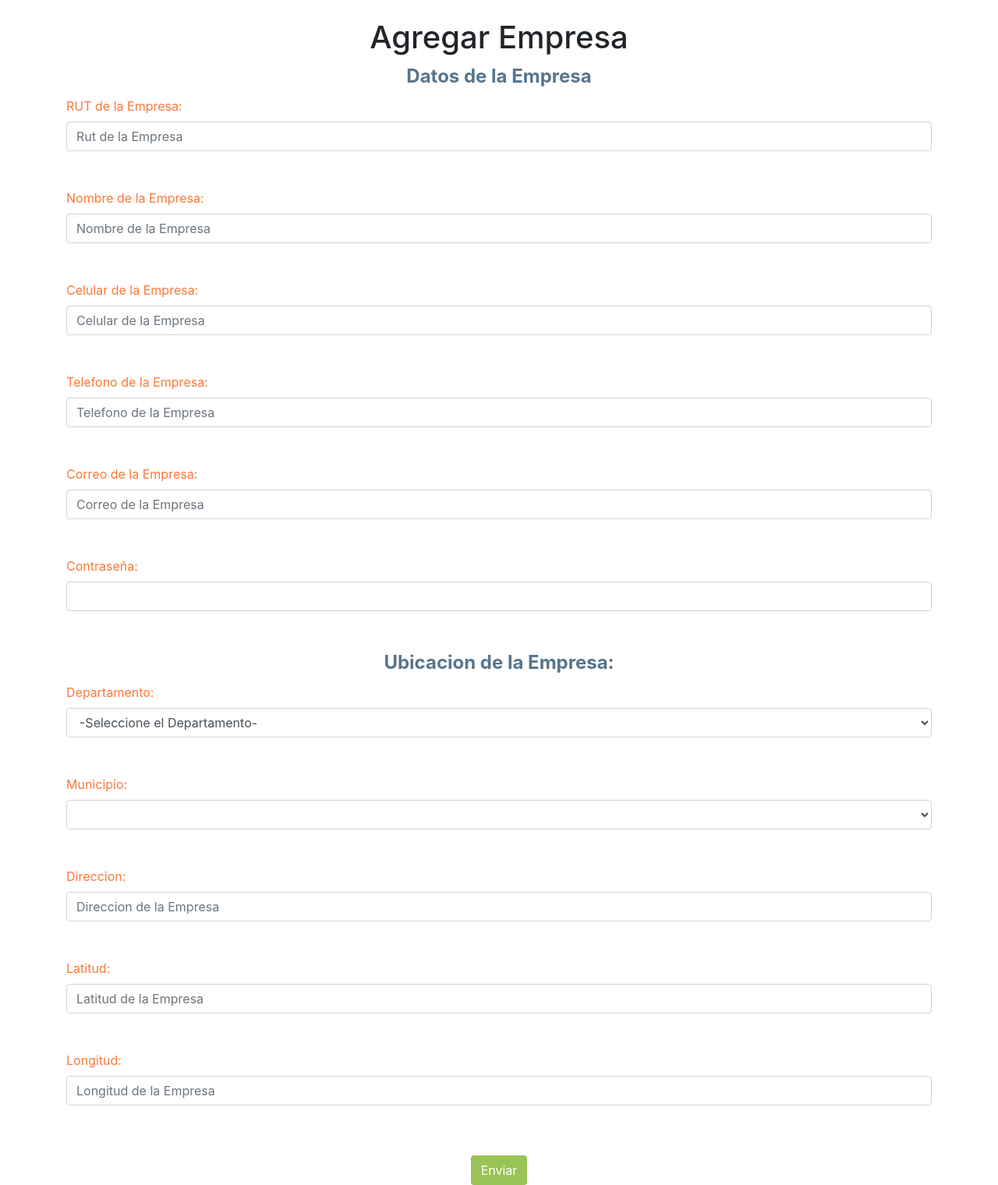
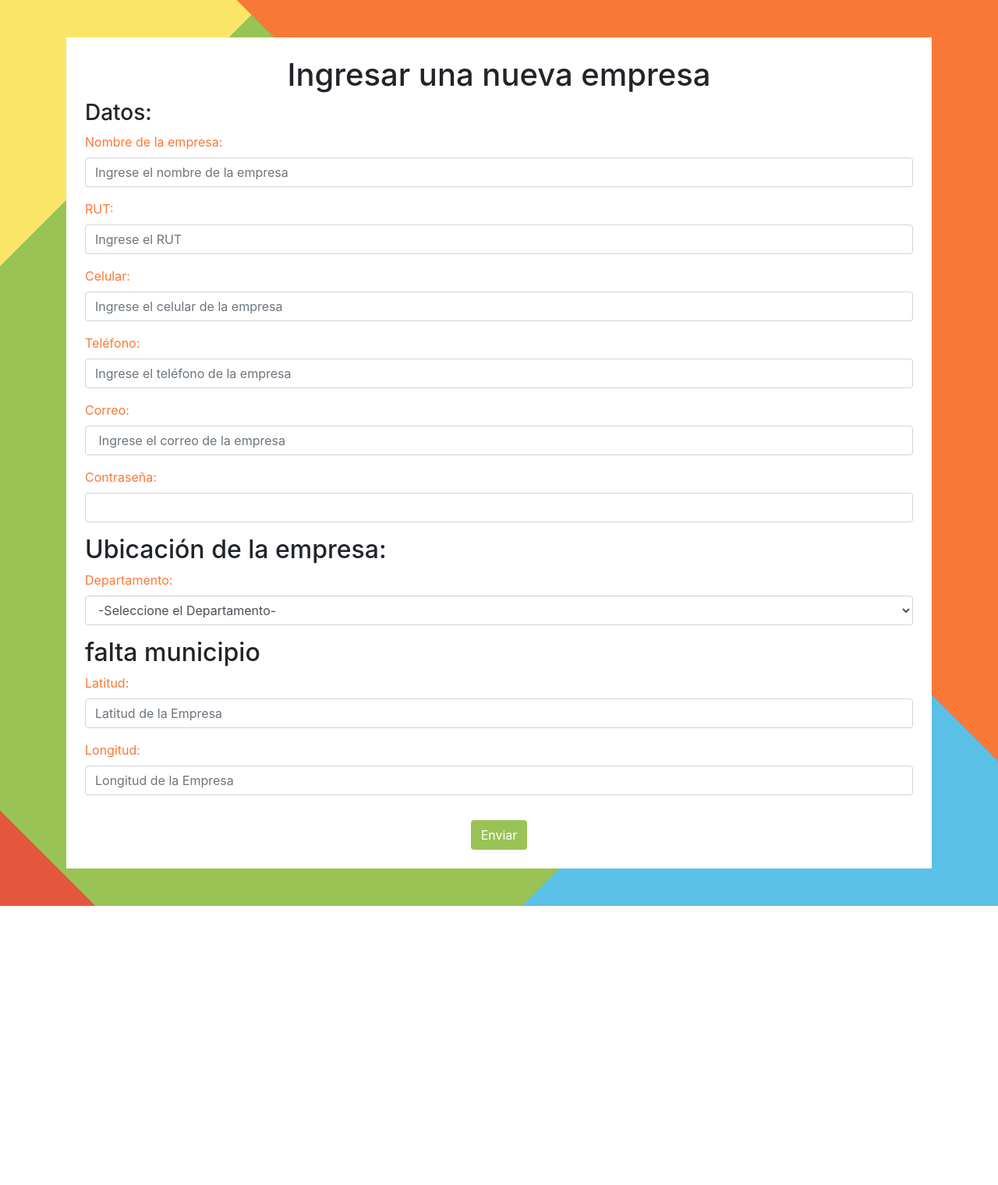
Before and after one commit to sam-oro/abejorral-turista, a PHP site: page /GIT/vistas/Empresa/form_empresa.php in a window 1280 px wide. Shown: the whole page at 78% size. After the commit the page ends 1162 px from the top, so only its background shows below. Run offline with PHP 8.4, Linux system fonts and the light colour scheme; data that the repository does not hold is empty; some libraries are stand-ins or nearby versions.

Commit message:
Formularios

```diff
--- a/vistas/Empresa/form_empresa.php
+++ b/vistas/Empresa/form_empresa.php
@@ -2,7 +2,8 @@
     require_once "../../conexion/conexion.php";
 ?>
     <!DOCTYPE html>
-<html lang="en">
+    <html lang="es">
+
     <head>
         <meta charset="UTF-8">
         <meta name="viewport" content="width=device-width, initial-scale=1.0">
@@ -12,33 +13,60 @@
         </script>
 
         <link rel="stylesheet" href="https://maxcdn.bootstrapcdn.com/bootstrap/4.0.0/css/bootstrap.min.css" integrity="sha384-Gn5384xqQ1aoWXA+058RXPxPg6fy4IWvTNh0E263XmFcJlSAwiGgFAW/dAiS6JXm" crossorigin="anonymous">
-    <title>Document</title>
+        <title>Empresa</title>
     </head>
+
     <body>
-    <main class="col-12">
-        <div class="container text-center mt-4">
+
+        <section class="bg-forms p-md-5 p-0">
+            <div class="container">
+                <div class="col-12 p-4" style="background-color: #fff;">
+                    <form action="insertar_empresa.php" method="POST">
+
+                        <div class="text-center">
+                            <h1>Ingresar una nueva empresa</h1>
+                        </div>
+
                         <div>
-            <h1>Agregar Empresa</h1>
+                            <h3>Datos:</h3>
                         </div>
+
+                        <div class="form-group">
+                            <label class="label-frm" for="nombre">Nombre de la empresa: </label>
+                            <input class="form-control" type="text" name="Nombre" id="nombre" placeholder="Ingrese el nombre de la empresa" required>
+                        </div>
+
+                        <div class="form-group">
+                            <label class="label-frm" for="rut">RUT: </label>
+                            <input class="form-control" type="text" name="RUT_Empresa" id="rut" placeholder="Ingrese el RUT" required>
+                        </div>
+
+                        <div class="form-group">
+                            <label class="label-frm" for="cel">Celular: </label>
+                            <input class="form-control" type="text" name="Cel" id="cel" placeholder="Ingrese el celular de la empresa">
+                        </div>
+
+                        <div class="form-group">
+                            <label class="label-frm" for="tel">Teléfono: </label>
+                            <input class="form-control" type="text" name="Telefono" id="tel" placeholder="Ingrese el teléfono de la empresa">
+                        </div>
+
+                        <div class="form-group">
+                            <label class="label-frm" for="correo">Correo: </label>
+                            <input class="form-control" class="form-control" type="email" name="Correo" id="correo" placeholder=" Ingrese el correo de la empresa">
+                        </div>
+
+                        <div class="form-group">
+                            <label class="label-frm" for="tel">Contraseña: </label>
+                            <input class="form-control" type="password" name="contrasena" id="contrasena">
+                        </div>
+
                         <div>
-            <form action="insertar_empresa.php" method="POST">
-                <fieldset>
-                    <legend class="legend">Datos de la Empresa</legend>
-                    <label class="label-frm" for="rut">RUT de la Empresa: </label><br>
-                    <input class="form-control" type="text" name="RUT_Empresa" id="rut" placeholder="Rut de la Empresa" required><br><br>
-                    <label class="label-frm" for="nombre">Nombre de la Empresa: </label><br>
-                    <input class="form-control" type="text" name="Nombre" id="nombre" placeholder="Nombre de la Empresa" required><br><br>
-                    <label class="label-frm" for="cel">Celular de la Empresa: </label><br>
-                    <input class="form-control" type="text" name="Cel" id="cel" placeholder="Celular de la Empresa"><br><br>
-                    <label class="label-frm" for="tel">Telefono de la Empresa: </label><br>
-                    <input class="form-control" type="text" name="Telefono" id="tel" placeholder="Telefono de la Empresa"><br><br>
-                    <label class="label-frm" for="correo">Correo de la Empresa: </label><br>
-                    <input class="form-control"  class="form-control" type="email" name="Correo" id="correo" placeholder="Correo de la Empresa"><br><br>
-                    <label class="label-frm" for="tel">Contraseña: </label><br>
-                    <input class="form-control" type="password-" name="contrasena" id="contrasena"><br><br>
-                    <fieldset>
-                        <legend class="legend">Ubicacion de la Empresa:</legend>
-                        <label class="label-frm" for="departamento">Departamento: </label><br>
+                            <h2>Ubicación de la empresa:</h2>
+                        </div>
+
+                        <div class="form-group">
+                            <label class="label-frm" for="departamento">Departamento: </label>
                             <select class="form-control" name="departamento" id="departamento">
                                 <option value="0" disabled selected>-Seleccione el Departamento-</option>
                                 <?php
@@ -49,25 +77,31 @@
                                 <?php
                                 }
                                 ?>
-                        </select><br><br>
-                        <div id="municipio"></div>
-                        <label class="label-frm" for="direccion">Direccion: </label><br>
-                        <input class="form-control" type="text" name="Direccion" id="direccion" placeholder="Direccion de la Empresa"><br><br>
-                        <label class="label-frm" for="latitud">Latitud: </label><br>
-                        <input class="form-control" type="text" name="latitud" id="latitud" placeholder="Latitud de la Empresa"><br><br>
-                        <label class="label-frm" for="longitud">Longitud: </label><br>
-                        <input class="form-control" type="text" name="longitud" id="longitud" placeholder="Longitud de la Empresa"><br><br>
-                    </fieldset>
-                </fieldset>
-                <input class="btn btn-color" type="submit" value="Enviar">
+                            </select>
+                        </div>
+
+                        <h2>falta municipio</h2>
+
+                        <div class="form-group">
+                            <label class="label-frm" for="latitud">Latitud: </label>
+                            <input class="form-control" type="text" name="latitud" id="latitud" placeholder="Latitud de la Empresa">
+                        </div>
+
+                        <div class="form-group">
+                            <label class="label-frm" for="longitud">Longitud: </label>
+                            <input class="form-control" type="text" name="longitud" id="longitud" placeholder="Longitud de la Empresa">
+                        </div>
+
+                        <div class="text-center">
+                            <button class="btn btn-color" type="submit" value="enviar">Enviar</button>
+                        </div>
                     </form>
                 </div>
             </div>
-
-    </main>
+        </section>
 
         <script type="text/javascript">
-        $(document).ready(function(){
+            $(document).ready(function() {
                 recargarLista();
 
                 $('#departamento').change(function() {
@@ -78,22 +112,21 @@
         <script type="text/javascript">
             function recargarLista() {
                 $.ajax({
-                type:"POST",
-                url:"slc_municipio.php",
-                data:"departamento="+$('#departamento').val(),
-                success:function(r){
+                    type: "POST",
+                    url: "slc_municipio.php",
+                    data: "departamento=" + $('#departamento').val(),
+                    success: function(r) {
                         $('#municipio').html(r);
                     }
                 });
             }
         </script>
 
-    <script src="https://code.jquery.com/jquery-3.5.1.js"
-    integrity="sha256-QWo7LDvxbWT2tbbQ97B53yJnYU3WhH/C8ycbRAkjPDc="
-    crossorigin="anonymous"></script>
+        <script src="https://code.jquery.com/jquery-3.5.1.js" integrity="sha256-QWo7LDvxbWT2tbbQ97B53yJnYU3WhH/C8ycbRAkjPDc=" crossorigin="anonymous"></script>
         <script src="https://cdnjs.cloudflare.com/ajax/libs/popper.js/1.12.9/umd/popper.min.js" integrity="sha384-ApNbgh9B+Y1QKtv3Rn7W3mgPxhU9K/ScQsAP7hUibX39j7fakFPskvXusvfa0b4Q" crossorigin="anonymous">
         </script>
         <script src="https://maxcdn.bootstrapcdn.com/bootstrap/4.0.0/js/bootstrap.min.js" integrity="sha384-JZR6Spejh4U02d8jOt6vLEHfe/JQGiRRSQQxSfFWpi1MquVdAyjUar5+76PVCmYl" crossorigin="anonymous">
         </script>
     </body>
+
     </html>
```
Also changed, not shown: vistas/Cliente/form_cliente.php (+79 -48 lines), vistas/Producto/form_producto.php (+34 -59 lines). Lines whose indentation alone changed are shown as unchanged.
